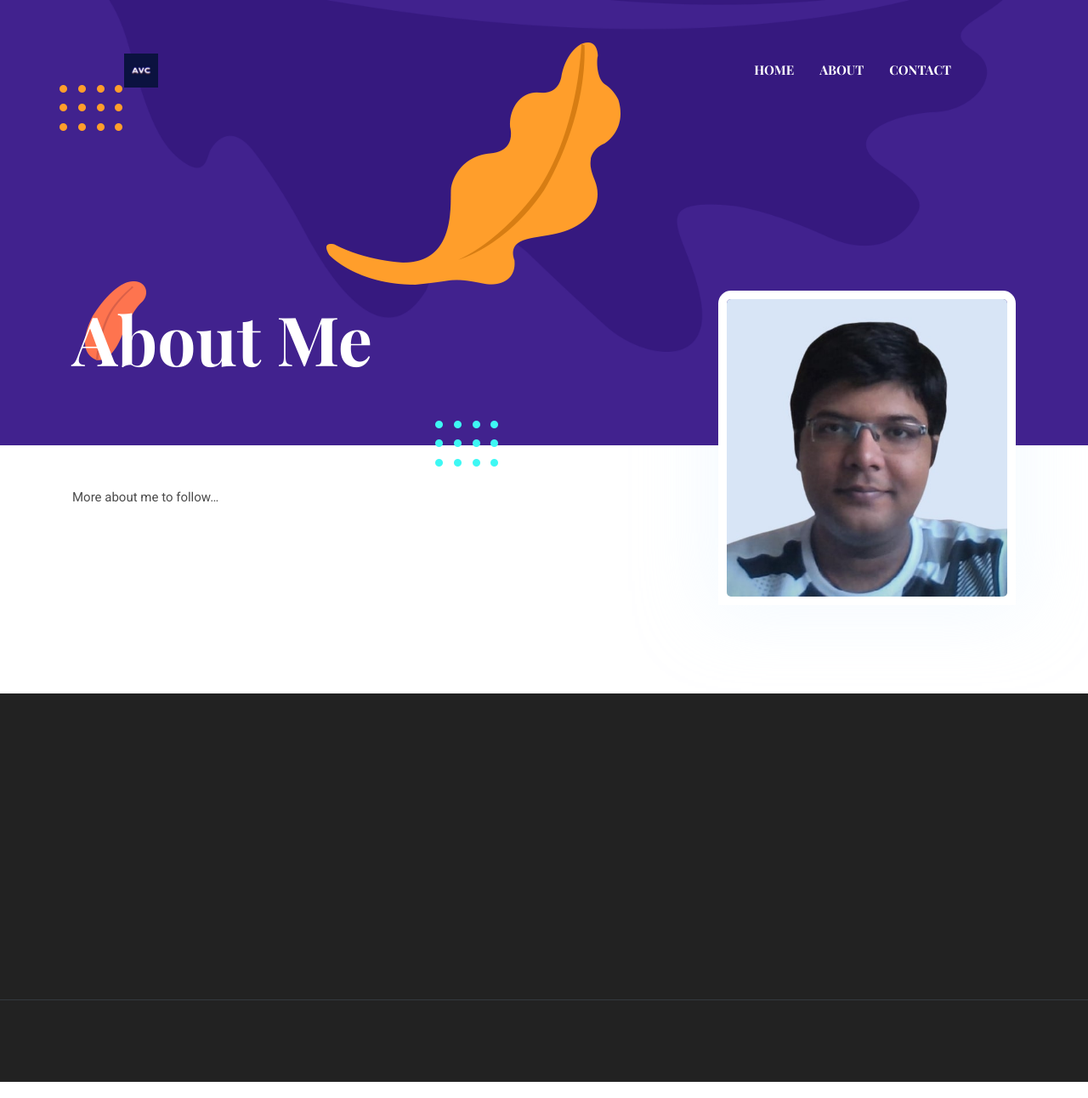
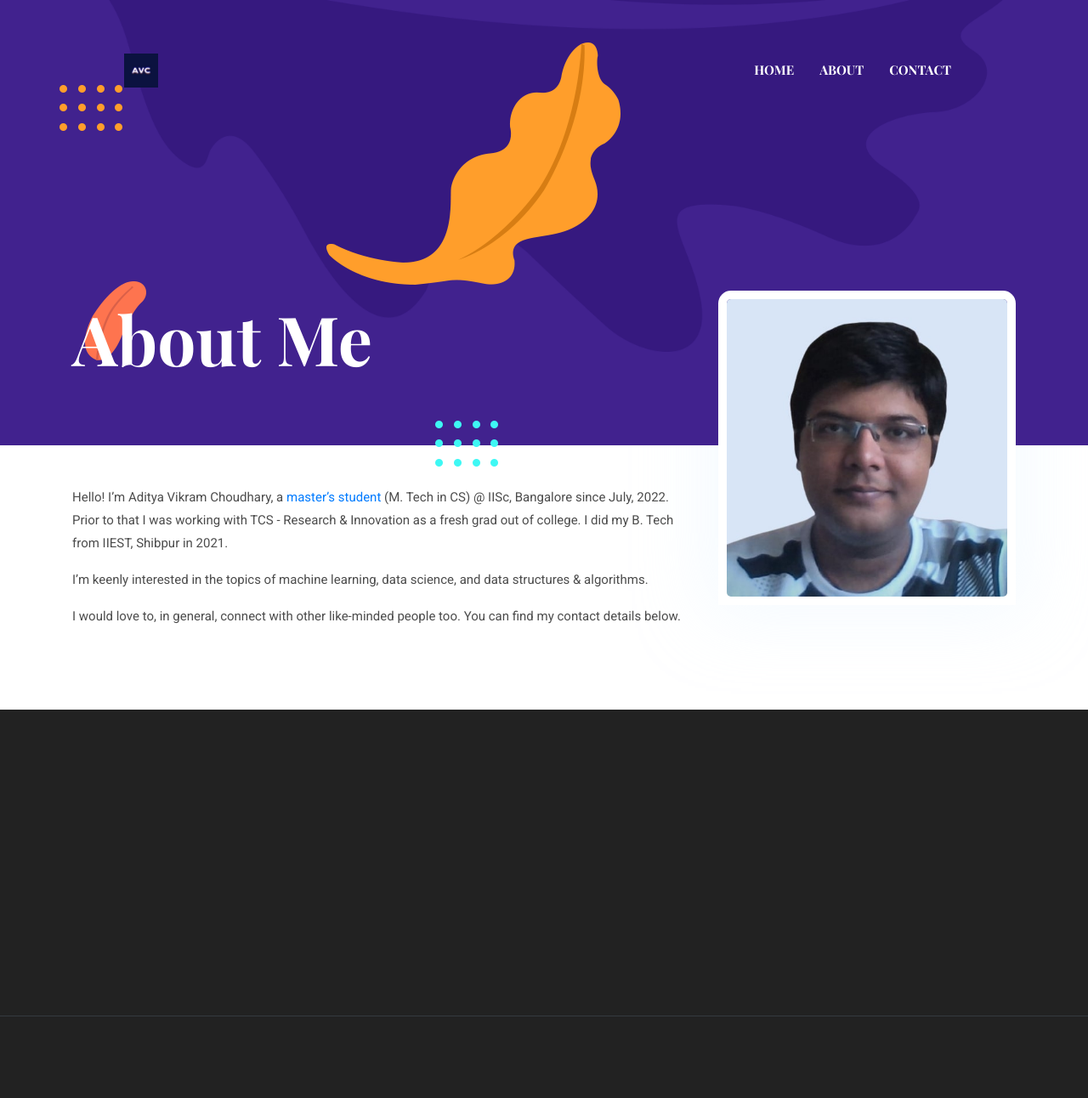
Before and after one commit to adi-vc/adi-vc.github.io, a Jekyll site: the page built from _pages/about.md, in a window 1280 px wide and 1292 px high. Shown: the whole window at 85% size. Built offline with Jekyll 4.4.1, drawn with Linux system fonts in a browser that asks for light colours.

Commit message:
Added details about myself

```diff
--- a/_pages/about.md
+++ b/_pages/about.md
@@ -6,4 +6,11 @@ image: assets/images/about/author.jpg
 # signature: assets/images/about/signature.png
 ---
 
-More about me to follow...
+Hello! I'm Aditya Vikram Choudhary, a [master's student](https://www.csa.iisc.ac.in/people/aditya-vikram-choudhary/)
+(M. Tech in CS) @ IISc, Bangalore since July, 2022. Prior to that I was working with TCS - Research & Innovation as a
+fresh grad out of college. I did my B. Tech from IIEST, Shibpur in 2021.
+
+I'm keenly interested in the topics of machine learning, data science, and data structures
+& algorithms.
+
+I would love to, in general, connect with other like-minded people too. You can find my contact details below.
```
